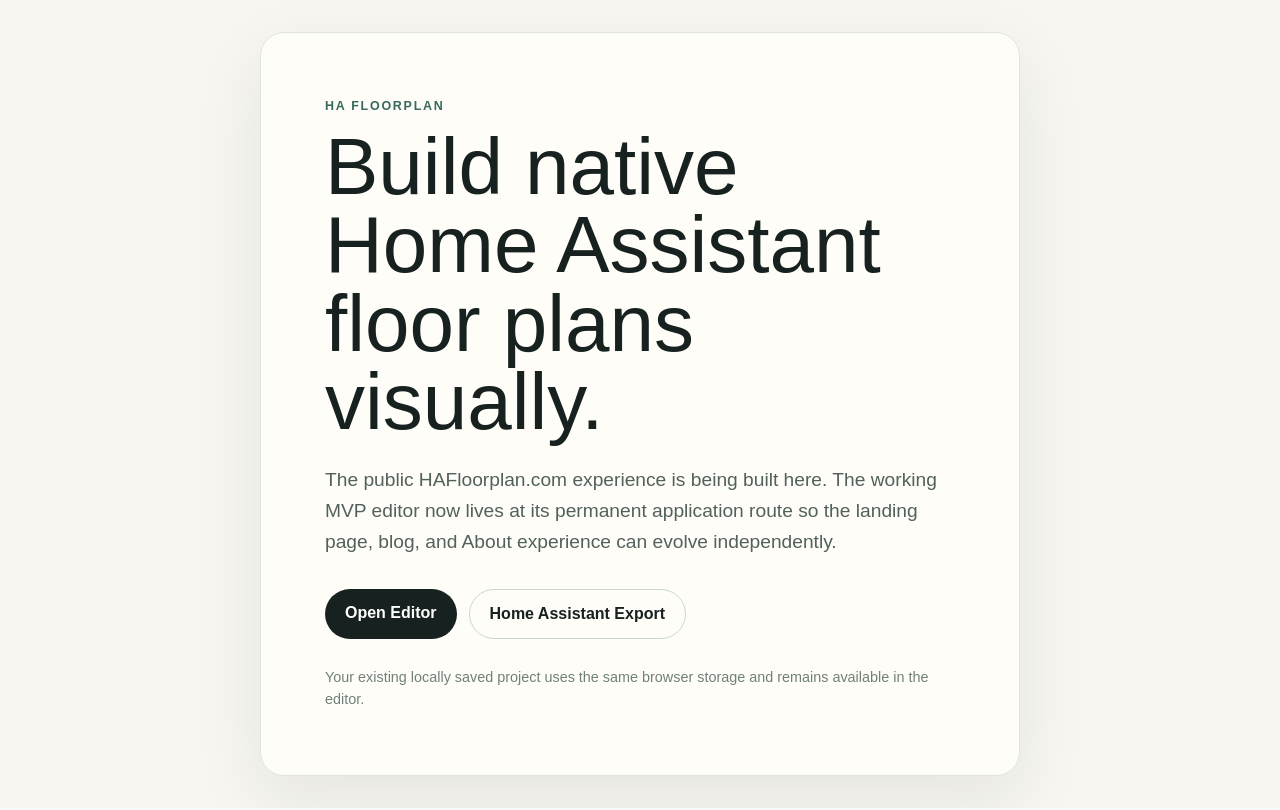
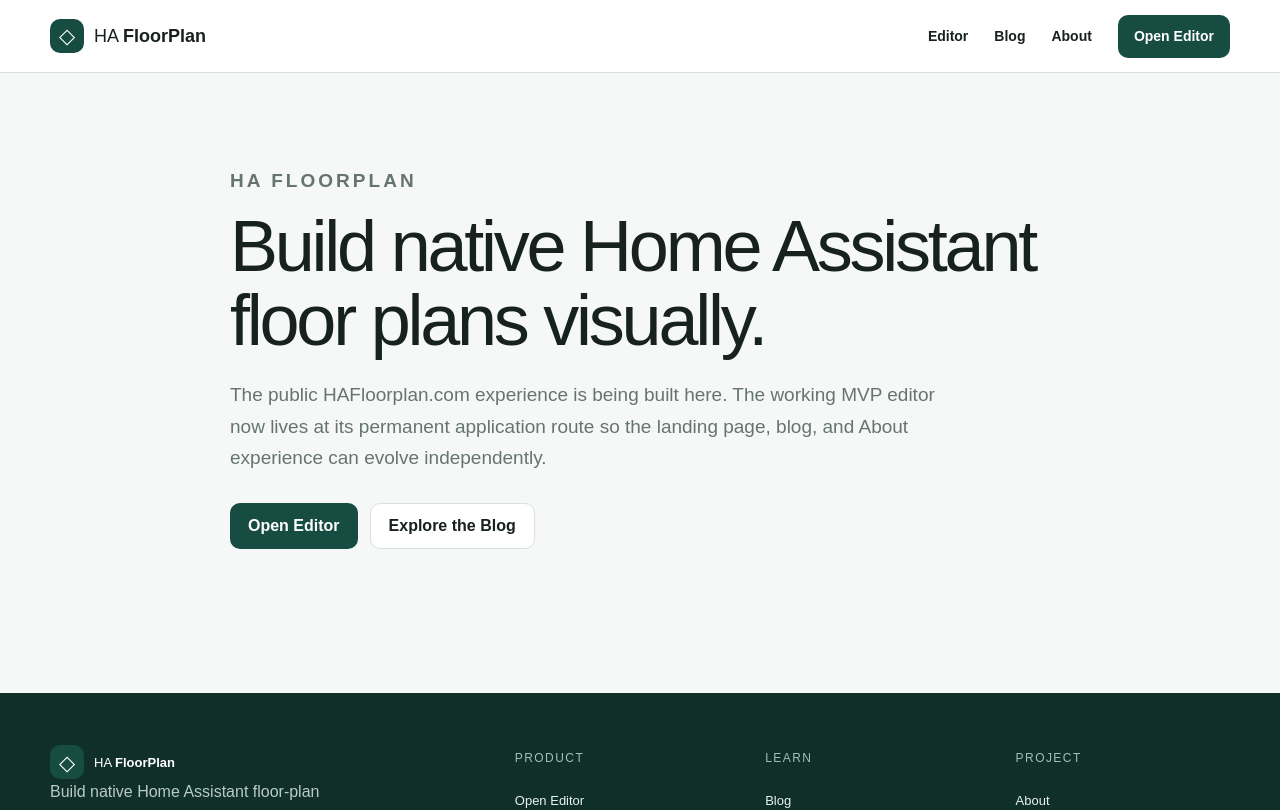
Before and after one commit to wlai-lp/interactive-floor-plan-studio, a Next.js app: page / in a window 1280 px wide. Shown: the top 810 px of the page. Built offline with nearby package versions, Linux system fonts and the light colour scheme.

Commit message:
feat: apply shared marketing shell to home

```diff
--- a/app/page.tsx
+++ b/app/page.tsx
@@ -1,21 +1,22 @@
 import Link from "next/link";
-import styles from "./public-home.module.css";
+import { MarketingShell } from "../components/marketing/MarketingShell";
 
 export default function Page() {
   return (
-    <main className={styles.shell}>
-      <section className={styles.card}>
-        <p className={styles.eyebrow}>HA FLOORPLAN</p>
-        <h1 className={styles.title}>Build native Home Assistant floor plans visually.</h1>
-        <p className={styles.copy}>
-          The public HAFloorplan.com experience is being built here. The working MVP editor now lives at its permanent application route so the landing page, blog, and About experience can evolve independently.
-        </p>
-        <div className={styles.actions}>
-          <Link className={styles.primary} href="/editor">Open Editor</Link>
-          <Link className={styles.secondary} href="/home-assistant-export">Home Assistant Export</Link>
+    <MarketingShell>
+      <section className="public-intro">
+        <div className="marketing-container public-intro-inner">
+          <p className="public-eyebrow">HA FLOORPLAN</p>
+          <h1>Build native Home Assistant floor plans visually.</h1>
+          <p>
+            The public HAFloorplan.com experience is being built here. The working MVP editor now lives at its permanent application route so the landing page, blog, and About experience can evolve independently.
+          </p>
+          <div className="public-actions">
+            <Link className="public-primary" href="/editor">Open Editor</Link>
+            <Link className="public-secondary" href="/blog">Explore the Blog</Link>
+          </div>
         </div>
-        <p className={styles.note}>Your existing locally saved project uses the same browser storage and remains available in the editor.</p>
       </section>
-    </main>
+    </MarketingShell>
   );
 }
```
